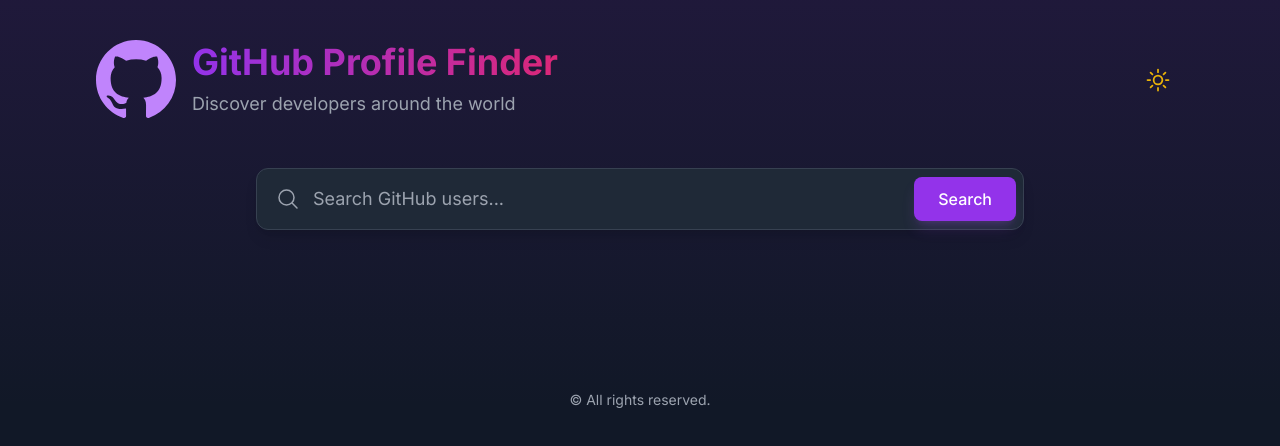
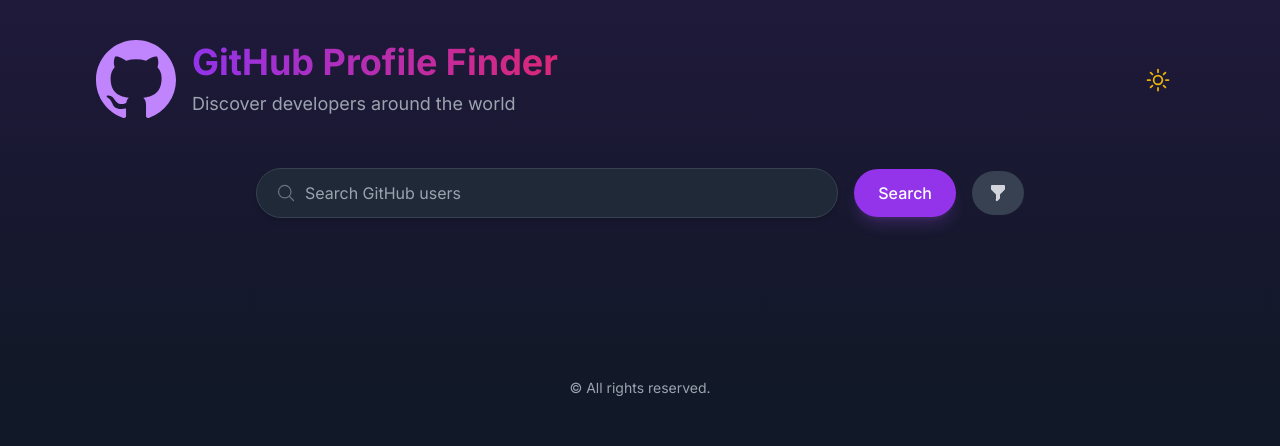
Before and after one commit to TheGuyCheese/github_profile_finder, a Next.js app: page / in a window 1280 px wide. Shown: the top 446 px of the page. Built offline with nearby package versions, Linux system fonts and the light colour scheme.

Commit message:
Added location search feature

```diff
--- a/app/page.tsx
+++ b/app/page.tsx
@@ -1,6 +1,6 @@
 'use client';
 
-import { useState, useEffect } from 'react';
+import { useState, useEffect, useRef } from 'react';
 import { motion, AnimatePresence } from 'framer-motion';
 import { SunIcon, MoonIcon, MagnifyingGlassIcon } from '@heroicons/react/24/outline';
 
@@ -23,13 +23,15 @@
 );
 
 export default function Home() {
-  const [searchQuery, setSearchQuery] = useState('');
-  const [users, setUsers] = useState<GitHubUser[]>([]);
-  const [loading, setLoading] = useState(false);
+  const [searchType, setSearchType] = useState<'username' | 'location'>('username');
+  const [usernameQuery, setUsernameQuery] = useState('');
+  const [locationFilter, setLocationFilter] = useState('');
+  const [activeFilters, setActiveFilters] = useState<string[]>([]);
+  const [isFilterModalOpen, setIsFilterModalOpen] = useState(false);
+  const [searchResults, setSearchResults] = useState<GitHubUser[]>([]);
+  const [isLoading, setIsLoading] = useState(false);
+  const [error, setError] = useState<string | null>(null);
   const [darkMode, setDarkMode] = useState(true);
-  const [page, setPage] = useState(1);
-  const [hasMore, setHasMore] = useState(false);
-  const [totalCount, setTotalCount] = useState(0);
   const PER_PAGE = 30;
 
   useEffect(() => {
@@ -40,37 +42,66 @@
     }
   }, [darkMode]);
 
-  const searchUsers = async (newSearch = true) => {
-    if (!searchQuery) return;
-
-    setLoading(true);
-    const currentPage = newSearch ? 1 : page;
-
-    try {
-      const response = await fetch(
-        `https://api.github.com/search/users?q=${searchQuery}&per_page=${PER_PAGE}&page=${currentPage}`
-      );
-      const data: GitHubResponse = await response.json();
-
-      if (newSearch) {
-        setUsers(data.items || []);
-        setPage(1);
-        setTotalCount(data.total_count);
-      } else {
-        setUsers(prev => [...prev, ...(data.items || [])]);
-      }
-
-      setHasMore(data.total_count > currentPage * PER_PAGE);
-    } catch (error) {
-      console.error('Error fetching users:', error);
-    } finally {
-      setLoading(false);
+  const handleAddLocationFilter = () => {
+    if (locationFilter.trim() && !activeFilters.includes(`location:${locationFilter.trim()}`)) {
+      setActiveFilters([...activeFilters, `${locationFilter.trim()}`]);
+      setLocationFilter('');
+      setIsFilterModalOpen(false);
     }
   };
 
-  const loadMore = () => {
-    setPage(prev => prev + 1);
-    searchUsers(false);
+  const handleRemoveFilter = (filterToRemove: string) => {
+    setActiveFilters(activeFilters.filter(filter => filter !== filterToRemove));
+  };
+
+  const handleSearch = async () => {
+    // Validate search
+    if (!usernameQuery.trim() && activeFilters.length === 0) {
+      setError('Please enter a search query or add filters');
+      setSearchResults([]);
+      return;
+    }
+
+    setIsLoading(true);
+    setError(null);
+
+    try {
+      // Construct search query
+      const searchParts = [];
+
+      // Add username query if present
+      if (usernameQuery.trim()) {
+        searchParts.push(usernameQuery.trim());
+      }
+
+      // Add active filters with location qualifier
+      const locationFilters = activeFilters.map(filter => `location:${filter}`);
+      searchParts.push(...locationFilters);
+
+      const searchQuery = searchParts.join(' ');
+
+      const apiUrl = `https://api.github.com/search/users?q=${encodeURIComponent(searchQuery)}&per_page=30&page=1`;
+
+      const response = await fetch(apiUrl);
+
+      if (!response.ok) {
+        throw new Error('Failed to fetch users');
+      }
+
+      const data = await response.json();
+
+      // If no results found, show a helpful message
+      if (data.items.length === 0) {
+        setError('No users found matching your search criteria');
+      }
+
+      setSearchResults(data.items);
+    } catch (err) {
+      setError(err instanceof Error ? err.message : 'An unexpected error occurred');
+      setSearchResults([]);
+    } finally {
+      setIsLoading(false);
+    }
   };
 
   const containerVariants = {
@@ -87,6 +118,29 @@
     hidden: { opacity: 0, y: 20 },
     show: { opacity: 1, y: 0 }
   };
+
+  const filterModalRef = useRef<HTMLDivElement>(null);
+
+  useEffect(() => {
+    const handleClickOutside = (event: MouseEvent) => {
+      if (
+        filterModalRef.current &&
+        !filterModalRef.current.contains(event.target as Node)
+      ) {
+        setIsFilterModalOpen(false);
+      }
+    };
+
+    // Add event listener when modal is open
+    if (isFilterModalOpen) {
+      document.addEventListener('mousedown', handleClickOutside);
+    }
+
+    // Cleanup event listener
+    return () => {
+      document.removeEventListener('mousedown', handleClickOutside);
+    };
+  }, [isFilterModalOpen]);
 
   return (
     <main className="min-h-screen transition-colors duration-300 dark:bg-gray-900 bg-gray-50">
@@ -120,53 +174,112 @@
             </motion.button>
           </div>
 
-          <div className="relative mb-12 max-w-3xl mx-auto">
-            <div className="relative">
-              <input
-                type="text"
-                value={searchQuery}
-                onChange={(e) => setSearchQuery(e.target.value)}
-                onKeyDown={(e) => e.key === 'Enter' && searchUsers(true)}
-                placeholder="Search GitHub users..."
-                className="w-full px-6 py-4 pl-14 rounded-xl border dark:border-gray-700 bg-white dark:bg-gray-800 text-gray-900 dark:text-white focus:ring-2 focus:ring-purple-500 focus:border-transparent outline-none transition-all text-lg shadow-lg"
-              />
-              <MagnifyingGlassIcon className="absolute left-5 top-1/2 transform -translate-y-1/2 w-6 h-6 text-gray-400" />
-            </div>
-            <div className="absolute right-2 top-1/2 transform -translate-y-1/2">
+          {/* Search and Filter Section */}
+          <div className="relative max-w-3xl mx-auto mb-12">
+            <div className="flex items-center space-x-4">
+              <div className="relative flex-grow">
+                <MagnifyingGlassIcon className="absolute left-5 top-1/2 transform -translate-y-1/2 w-5 h-5 text-gray-400 dark:text-gray-500 z-10" />
+                <input
+                  type="text"
+                  value={usernameQuery}
+                  onChange={(e) => setUsernameQuery(e.target.value)}
+                  placeholder="Search GitHub users"
+                  className="w-full pl-12 pr-4 py-3 text-gray-900 dark:text-white bg-white dark:bg-gray-800 border border-gray-300 dark:border-gray-700 rounded-full shadow-md focus:outline-none focus:ring-2 focus:ring-purple-500 transition-all"
+                  onKeyDown={(e) => e.key === 'Enter' && handleSearch()}
+                />
+              </div>
               <motion.button
                 whileHover={{ scale: 1.02 }}
                 whileTap={{ scale: 0.98 }}
-                onClick={() => searchUsers(true)}
-                className="px-6 py-2.5 bg-purple-600 text-white rounded-lg hover:bg-purple-700 transition-all duration-200 font-medium shadow-lg shadow-purple-500/20"
+                onClick={handleSearch}
+                className="px-6 py-3 bg-purple-600 text-white rounded-full hover:bg-purple-700 transition-all duration-200 font-medium shadow-lg shadow-purple-500/20"
               >
                 Search
               </motion.button>
+              <div className="relative">
+                <motion.button
+                  whileHover={{ scale: 1.02 }}
+                  whileTap={{ scale: 0.98 }}
+                  onClick={() => setIsFilterModalOpen(!isFilterModalOpen)}
+                  className="px-4 py-3 bg-gray-200 dark:bg-gray-700 text-gray-700 dark:text-gray-300 rounded-full hover:bg-gray-300 dark:hover:bg-gray-600 transition-all duration-200"
+                >
+                  <svg xmlns="http://www.w3.org/2000/svg" className="h-5 w-5" viewBox="0 0 20 20" fill="currentColor">
+                    <path fillRule="evenodd" d="M3 3a1 1 0 011-1h12a1 1 0 011 1v3a1 1 0 01-.293.707L12 11.414V15a1 1 0 01-.293.707l-2 2A1 1 0 018 16v-4.586L3.293 6.707A1 1 0 013 6V3z" clipRule="evenodd" />
+                  </svg>
+                </motion.button>
+                {isFilterModalOpen && (
+                  <div
+                    ref={filterModalRef}
+                    className="absolute z-50 right-0 top-full mt-2 w-64 bg-white dark:bg-gray-800 border border-gray-300 dark:border-gray-700 rounded-md shadow-lg p-4"
+                  >
+                    <input
+                      type="text"
+                      value={locationFilter}
+                      onChange={(e) => setLocationFilter(e.target.value)}
+                      placeholder="Enter location"
+                      className="w-full py-2 px-3 text-sm text-gray-600 dark:text-gray-300 bg-gray-100 dark:bg-gray-700 border border-gray-200 dark:border-gray-600 rounded-md focus:outline-none focus:ring-2 focus:ring-purple-500"
+                      onKeyDown={(e) => e.key === 'Enter' && handleAddLocationFilter()}
+                    />
+                    <button
+                      type="button"
+                      onClick={handleAddLocationFilter}
+                      className="mt-3 w-full py-2 text-sm text-white bg-purple-600 rounded-md hover:bg-purple-700 transition-colors"
+                    >
+                      Add Location Filter
+                    </button>
+                  </div>
+                )}
+              </div>
             </div>
           </div>
+
+          {/* Active Filters Section */}
+          {activeFilters.length > 0 && (
+            <div className="max-w-3xl mx-auto mb-6 flex flex-wrap gap-2">
+              {activeFilters.map((filter, index) => (
+                <motion.div
+                  key={index}
+                  initial={{ opacity: 0, scale: 0.8 }}
+                  animate={{ opacity: 1, scale: 1 }}
+                  exit={{ opacity: 0, scale: 0.8 }}
+                  className="flex items-center bg-purple-100 dark:bg-purple-900 text-purple-800 dark:text-purple-200 px-3 py-1 rounded-full text-sm"
+                >
+                  <span className="mr-2">{filter}</span>
+                  <button
+                    onClick={() => handleRemoveFilter(filter)}
+                    className="text-purple-600 dark:text-purple-300 hover:text-red-600 dark:hover:text-red-400 transition-colors"
+                  >
+                    <svg xmlns="http://www.w3.org/2000/svg" className="h-4 w-4" fill="none" viewBox="0 0 24 24" stroke="currentColor">
+                      <path strokeLinecap="round" strokeLinejoin="round" strokeWidth={2} d="M6 18L18 6M6 6l12 12" />
+                    </svg>
+                  </button>
+                </motion.div>
+              ))}
+            </div>
+          )}
         </div>
       </div>
 
       {/* Results Section */}
       <div className="max-w-6xl mx-auto px-8 -mt-20">
-        {totalCount > 0 && (
+        {searchResults.length > 0 && (
           <motion.p
             initial={{ opacity: 0 }}
             animate={{ opacity: 1 }}
-            className="text-gray-600 dark:text-gray-400 mb-6 bg-white dark:bg-gray-800 inline-block px-4 py-2 rounded-full shadow-sm"
+            className="text-gray-600 dark:text-gray-400 mb-6"
           >
-            Found {totalCount.toLocaleString()} users
+            Found {searchResults.length} users
           </motion.p>
         )}
 
-        <AnimatePresence mode="wait">
-          {loading && users.length === 0 ? (
+        <AnimatePresence>
+          {isLoading && searchResults.length === 0 ? (
             <motion.div
               initial={{ opacity: 0 }}
               animate={{ opacity: 1 }}
-              exit={{ opacity: 0 }}
-              className="flex justify-center items-center py-12"
+              className="flex justify-center items-center h-64"
             >
-              <div className="w-10 h-10 border-4 border-purple-600 border-t-transparent rounded-full animate-spin"></div>
+              <div className="animate-spin rounded-full h-16 w-16 border-t-4 border-blue-500"></div>
             </motion.div>
           ) : (
             <motion.div
@@ -175,18 +288,16 @@
               animate="show"
               className="grid grid-cols-1 sm:grid-cols-2 lg:grid-cols-3 gap-6"
             >
-              {users.map((user, index) => (
+              {searchResults.map((user, index) => (
                 <motion.a
                   key={`${user.login}-${index}`}
                   variants={itemVariants}
                   href={user.html_url}
                   target="_blank"
                   rel="noopener noreferrer"
-                  whileHover={{ scale: 1.03 }}
-                  whileTap={{ scale: 0.98 }}
-                  className="p-6 rounded-xl bg-white dark:bg-gray-800 shadow-lg hover:shadow-xl transition-all border border-gray-100 dark:border-gray-700 group"
+                  className="group relative bg-white dark:bg-gray-800 rounded-xl shadow-md hover:shadow-xl transition-all duration-300 overflow-hidden"
                 >
-                  <div className="flex items-center space-x-4">
+                  <div className="flex items-center space-x-4 p-4">
                     <div className="relative">
                       <img
                         src={user.avatar_url}
@@ -195,8 +306,8 @@
                       />
                       <div className="absolute inset-0 rounded-full bg-gradient-to-br from-purple-500 to-pink-500 opacity-0 group-hover:opacity-10 transition-opacity"></div>
                     </div>
-                    <div>
-                      <h3 className="font-semibold text-lg text-gray-900 dark:text-white group-hover:text-purple-600 dark:group-hover:text-purple-400 transition-colors">
+                    <div className="flex-grow">
+                      <h3 className="text-lg font-semibold text-gray-800 dark:text-gray-200 group-hover:text-purple-600 dark:group-hover:text-purple-400 transition-colors">
                         {user.login}
                       </h3>
                       <p className="text-gray-600 dark:text-gray-400 text-sm flex items-center gap-1">
@@ -211,33 +322,19 @@
           )}
         </AnimatePresence>
 
-        {hasMore && !loading && users.length > 0 && (
-          <motion.div
+        {error && (
+          <motion.p
             initial={{ opacity: 0 }}
             animate={{ opacity: 1 }}
-            className="flex justify-center mt-12 mb-16"
+            className="text-red-600 dark:text-red-400 mb-6 bg-white dark:bg-gray-800 inline-block px-4 py-2 rounded-full shadow-sm"
           >
-            <motion.button
-              whileHover={{ scale: 1.02 }}
-              whileTap={{ scale: 0.98 }}
-              onClick={loadMore}
-              className="px-8 py-3 bg-purple-600 text-white rounded-lg hover:bg-purple-700 hover:shadow-xl transition-colors font-medium shadow-lg shadow-purple-500/20 flex items-center gap-2"
-            >
-              {loading ? (
-                <div className="w-6 h-6 border-2 border-white border-t-transparent rounded-full animate-spin"></div>
-              ) : (
-                <>
-                  Load More
-                  <span className="text-purple-300">↓</span>
-                </>
-              )}
-            </motion.button>
-          </motion.div>
+            {error}
+          </motion.p>
         )}
       </div>
       <footer className="text-center py-8 text-gray-600 dark:text-gray-400 mt-8">
         <p className="text-sm">
-        © All rights reserved.
+        &copy; All rights reserved.
         </p>
       </footer>
     </main>
--- a/package.json
+++ b/package.json
@@ -13,7 +13,8 @@
     "framer-motion": "^12.4.2",
     "next": "15.1.7",
     "react": "^19.0.0",
-    "react-dom": "^19.0.0"
+    "react-dom": "^19.0.0",
+    "react-icons": "^5.4.0"
   },
   "devDependencies": {
     "@eslint/eslintrc": "^3",
```
Also changed, not shown: 1 other file (tests, documents, lock files or other folders).
